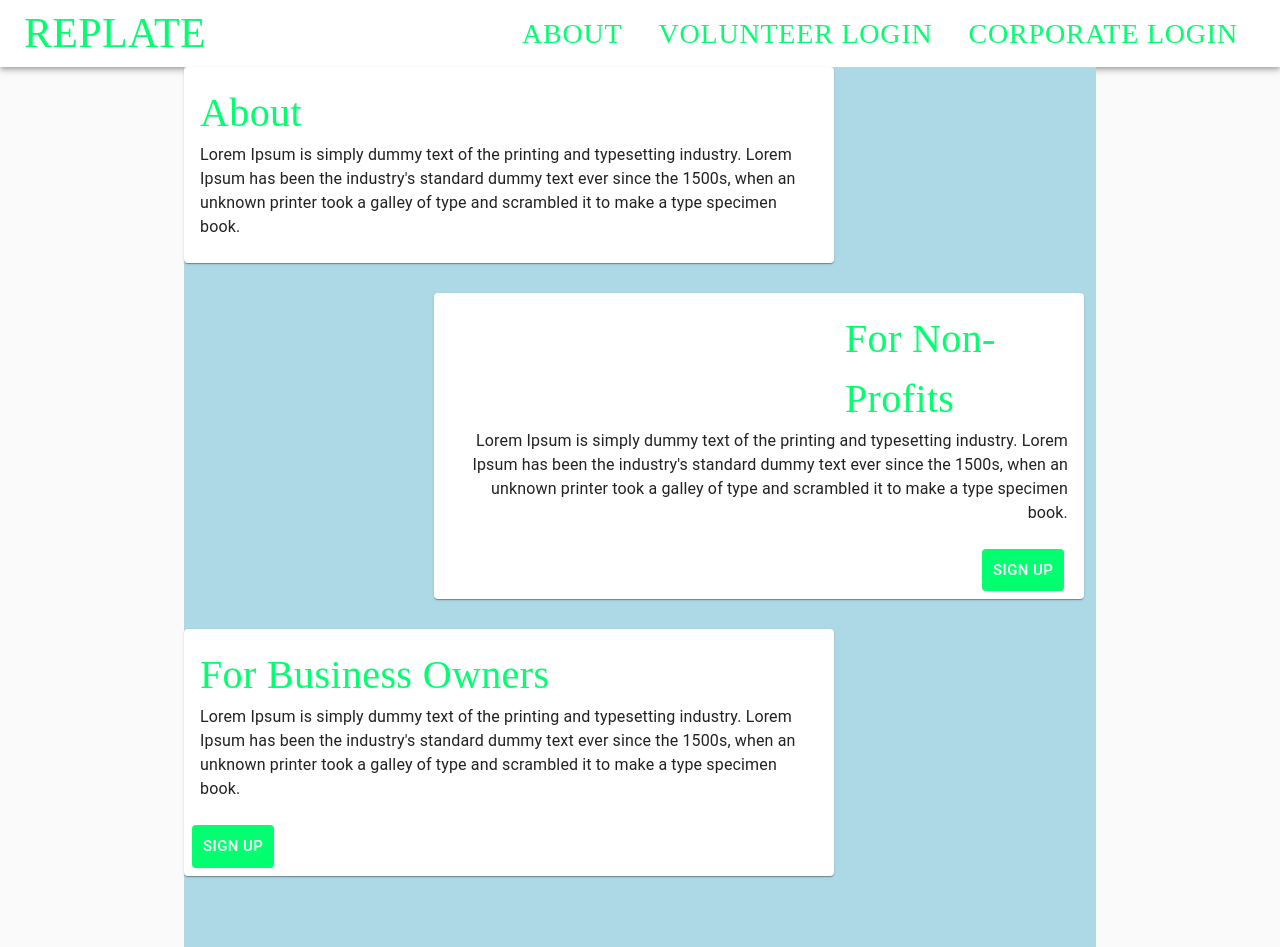
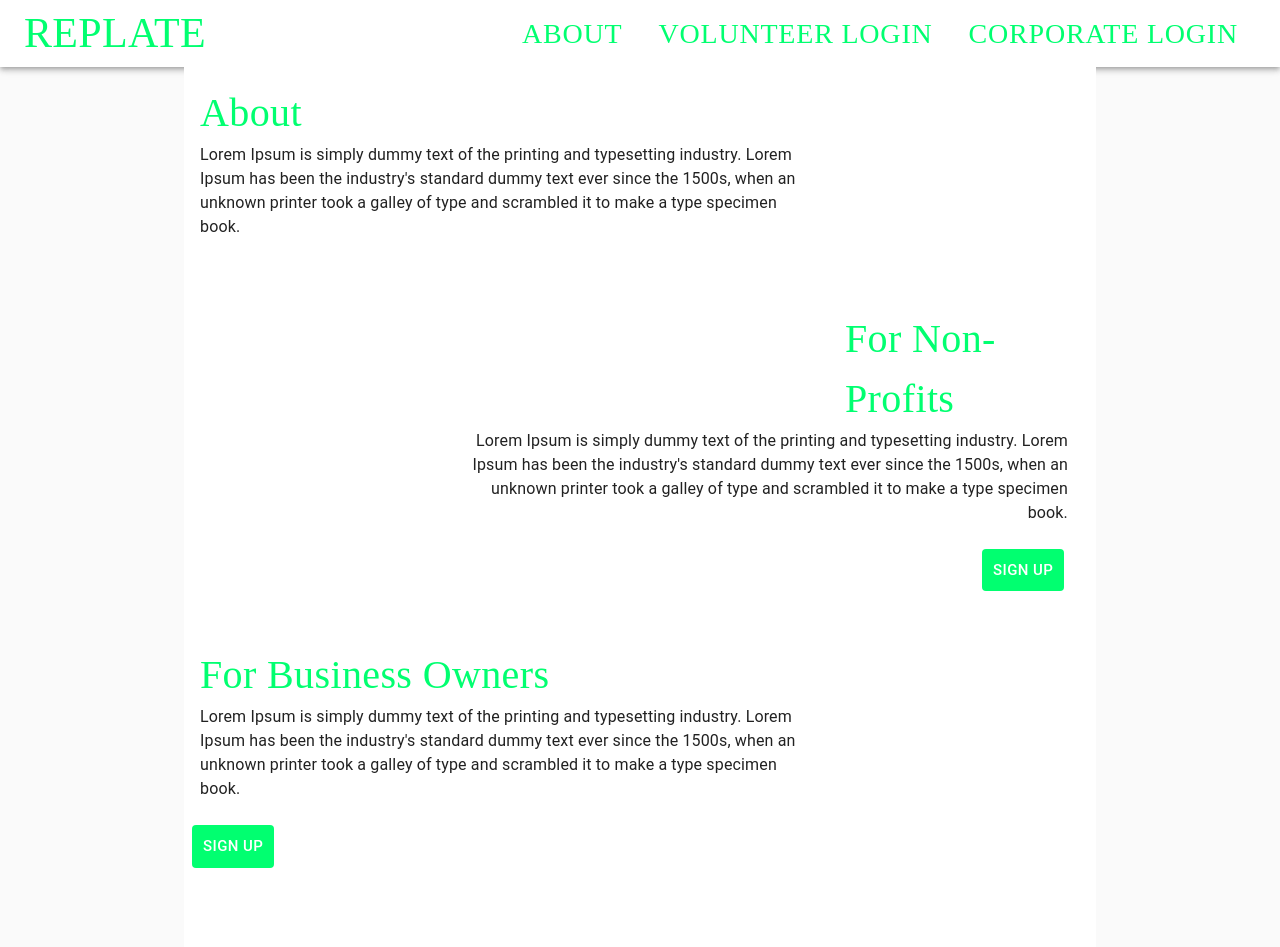
Before and after one commit to Build-Week-Replate-1/Front-End, a React (Create React App) app in the folder replate/: page / in a window 1280 px wide. Built offline with nearby package versions, Linux system fonts and the light colour scheme; the HTML template or start-up script is replaced by a standard one.

Commit message:
provided signup buttons with green outline

```diff
--- a/replate/src/components/MainBody.js
+++ b/replate/src/components/MainBody.js
@@ -12,11 +12,13 @@ const useStyles = makeStyles({
     cardLeft: {
         maxWidth: 650,
         marginBottom: 30,
+        boxShadow: 'none',
     },
     cardRight: {
         maxWidth: 650,
         marginBottom: 30,
         marginLeft: 250,
+        boxShadow: 'none',
     },
     title: {
         fontSize: 14,
@@ -41,6 +43,7 @@ const useStyles = makeStyles({
         "&:hover": {
             backgroundColor: "white",
             color: "#01FF70",
+            border: "1px solid #01FF70",
         }
     },
     buttonSpecsRight: {
@@ -50,6 +53,7 @@ const useStyles = makeStyles({
         "&:hover": {
             backgroundColor: "white",
             color: "#01FF70",
+            border: "1px solid #01FF70",
         }
     },
     textRight: {
@@ -66,7 +70,7 @@ const MainBody = () => {
             <React.Fragment>
                 <CssBaseline/>
                 <Container maxWidth="md">
-                    <Typography component="div" style={{ backgroundColor: "lightblue", height: "110vh" }}>
+                    <Typography component="div" style={{ backgroundColor: "white", height: "110vh" }}>
                         <Card className={classes.cardLeft}>
                             <CardContent>
                                 <Typography className={classes.headings}>
```
